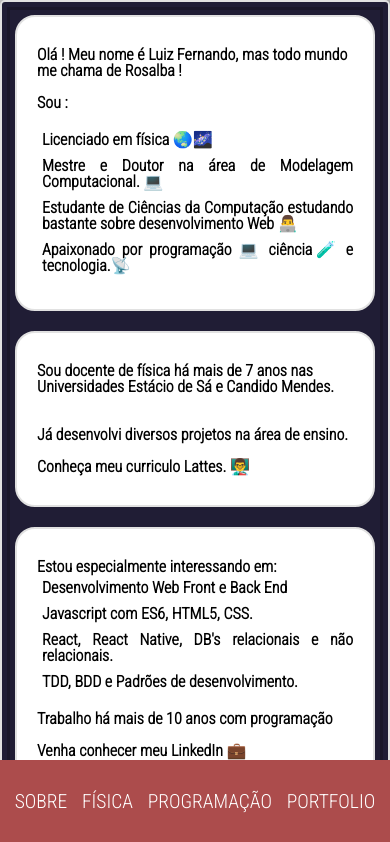
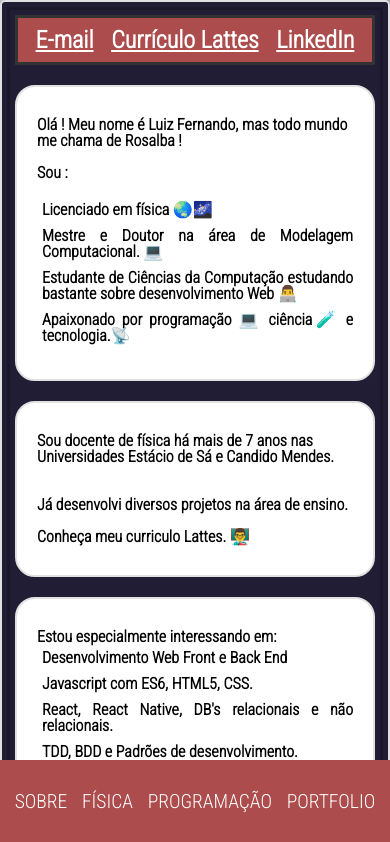
Before and after one commit to luizrosalba/react_hp, a React (Create React App) app in the folder hp-app/: page / in a window 390 px wide. Shown: the top 842 px of the page. Built offline with nearby package versions, Linux system fonts and the light colour scheme.

Commit message:
acertei botoes celular

```diff
--- a/hp-app/src/App.css
+++ b/hp-app/src/App.css
@@ -44,6 +44,8 @@ h1, h2, h3, h4, h5, h6 {
 
 
 }
+
+
 
 
 
@@ -283,16 +285,11 @@ div.texto_secao{
 
 .Botao-Contato{
   display: flex;
+  flex-direction: row;
+  align-items: center;
   flex-direction: column;
-  text-align: center;
   align-items: center;
-  color:black
-}
-
-
-.Botao-Contato a{
-animation:bouncy 5s infinite linear;
-position:relative;
+  color:black;
   border: 2px solid #e1e1e1;
   box-sizing: border-box;
   text-transform:uppercase;
@@ -302,18 +299,13 @@ text-align:center;
   width: 100%;
   height: 35px;
   border-radius: 10px;
- /* box-shadow: 7px 7px 7px 7px #e1e1e1;  */
+  margin-bottom: 20px;
+  position:relative;
   font-weight: 800;
 }
 
-@keyframes bouncy {
- 0%{top:0em}
- 40%{top:0em}
- 43%{top:-0.9em}
- 46%{top:0em}
- 48%{top:-0.4em}
- 50%{top:0em}
- 100%{top:0em;}
+.Botao-Contato-Linha{
+  display:none;
 }
 
 
@@ -434,12 +426,36 @@ grid-template-columns: 1fr;
     width: 100vw;
   }
   .colunas-sobre{
-    display: grid;
-    grid-template-columns: 1fr;
+    display: flex;
+    flex-direction: column;
+    /* grid-template-columns: 1fr;
     grid-template-rows: 1fr;
     grid-column-gap: 0px;
-    grid-row-gap: 20px;;
+    grid-row-gap: 20px;; */
     padding: 5px;
+  }
+
+  .cell{
+    margin-bottom: 20px;
+
+  }
+
+  .Botao-Contato{
+    display: none;
+
+   }
+
+
+   .Botao-Contato-Linha{
+    display: flex;
+    flex-direction: row;
+    align-items: center;
+    margin-bottom: 20px;
+    justify-content: space-evenly;
+    border: 3px solid #333333;
+    background: #ac4c4c;
+    height: 50px;
+    font-size: var(--tituloFisica);
    }
 
   .colunas-fisica {
@@ -454,9 +470,8 @@ grid-template-columns: 1fr;
 
 
 
- .Botao-Contato{
-   display: none;
- }
+
+
 
  .colunas-sobre li{
   margin-left: 0px;
--- a/hp-app/src/pages/Sobre/index.js
+++ b/hp-app/src/pages/Sobre/index.js
@@ -9,18 +9,16 @@ const Home = () => {
         <div className="container-corpo ">
           <div className="texto-sobre ">
               <div className="colunas-sobre">
-                <div className="Botao-Contato">
-                      <a href="mailto:luizrosalba@gmail.com" target="_blank" rel="noopener noreferrer"> E-mail </a>
-                <br></br>
+
+                  <a className="Botao-Contato" href="mailto:luizrosalba@gmail.com" target="_blank" rel="noopener noreferrer"> E-mail </a>
+                  <a className="Botao-Contato" href="http://lattes.cnpq.br/6417401108821012"             target= "_blank" rel="noopener noreferrer">  Currículo  Lattes </a>
+                  <a className="Botao-Contato" href="https://www.linkedin.com/in/luiz-fernando-rosalba-92469817/" target="_blank" rel="noopener noreferrer">  LinkedIn </a>
+
+                <div className="Botao-Contato-Linha">
+                      <a  href="mailto:luizrosalba@gmail.com" target="_blank" rel="noopener noreferrer"> E-mail </a>
+                      <a  href="http://lattes.cnpq.br/6417401108821012"             target= "_blank" rel="noopener noreferrer">  Currículo  Lattes </a>
+                      <a  href="https://www.linkedin.com/in/luiz-fernando-rosalba-92469817/" target="_blank" rel="noopener noreferrer">  LinkedIn </a>
                 </div>
-
-                <div className="Botao-Contato">
-                    <a href="http://lattes.cnpq.br/6417401108821012"             target= "_blank" rel="noopener noreferrer">  Currículo  Lattes </a>
-                  </div>
-                  <div className="Botao-Contato">
-                    <a href="https://www.linkedin.com/in/luiz-fernando-rosalba-92469817/" target="_blank" rel="noopener noreferrer">  LinkedIn </a>
-                  </div>
-
                 <div className="cell">
                    Olá ! Meu nome é Luiz Fernando, mas todo mundo me chama de Rosalba !
                   <p> <span>Sou :  </span></p>
```
Lines whose indentation alone changed are shown as unchanged.
